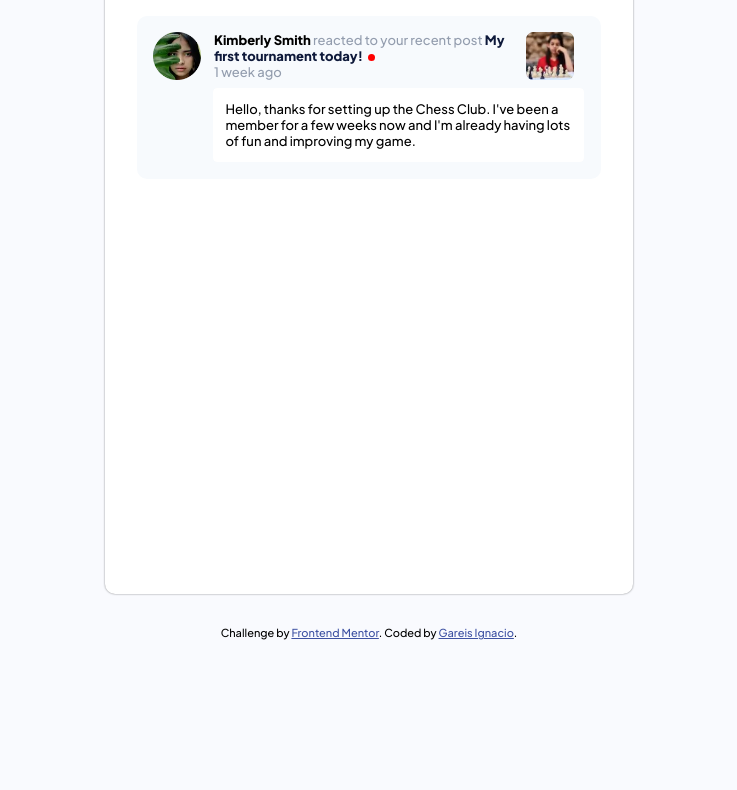
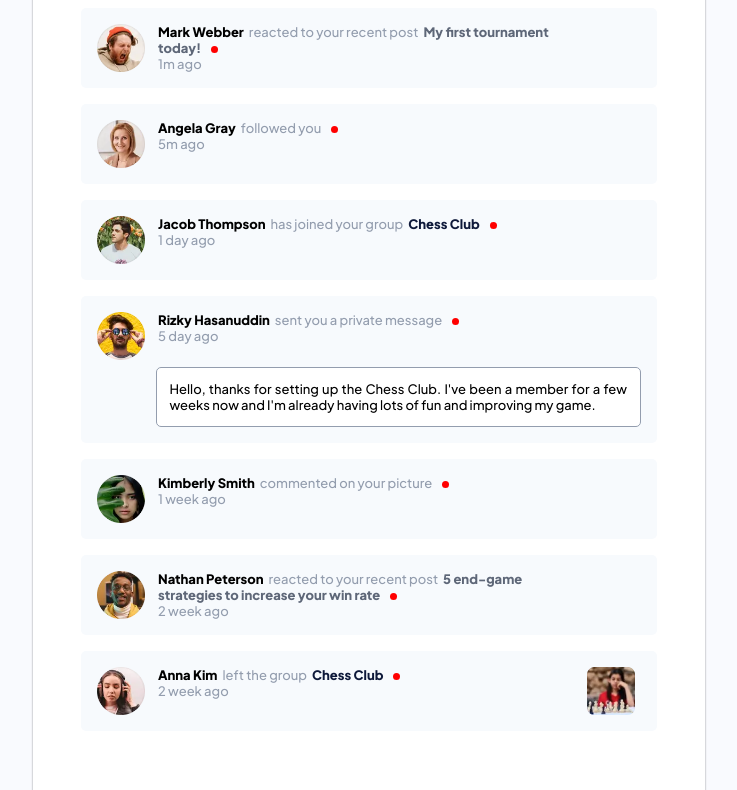
Before and after one commit to Gareisignacio/notification-page, a plain HTML site: page index.html in a window 1280 px wide. Shown: the part 110-900 px from the top of the page, without its empty margins (271-1008 px from the left). Before the commit the page ends 800 px from the top, so only its background shows below. Drawn offline with Linux system fonts and the light colour scheme.

Commit message:
Mark Read

```diff
--- a/_container.scss
+++ b/_container.scss
@@ -1,7 +1,7 @@
 .container{
    margin: 2em 0em;
-   width: 33em;
-   height: 42em;
+   width: 42em;
+   height: auto;
    background-color: #ffffff;
    display: flex;
    flex-direction: column;
@@ -12,7 +12,7 @@
    header{
       width: 100%;
       display: flex;
-      margin-bottom: 2em;
+      margin-bottom: .5em;
       align-items: center;
    h1{
       font-size: 1.5em;
@@ -30,7 +30,7 @@
       font-weight: bold;
    }
    .mark-read{
-      padding-left: 10.1em;
+      padding-left: 15em;
       color: var(--light-gray);
    }
    }
@@ -39,7 +39,7 @@
       height: 100%;
       overflow: hidden;
       .main-container{
-         background-color: var(--color2);
+         background-color: white;
          border-radius: 10px;
          padding: 1em 1em;
          margin-bottom: .5em;
@@ -49,34 +49,45 @@
             border-radius: 5px;
             font-size: 13px;
             padding: 1em;
-            border: 1px solid var(--color2);
+            border: 1px solid var(--light-gray);
             background-color: white;
+            text-align: justify;
          }
          .notifications{
             display: flex;
+            flex-direction: column;
             justify-content:baseline;
             overflow-y: hidden;
+            margin-bottom: 1em;
+            background-color: var(--color2);
+            padding: 1em;
+            border-radius: 5px;
+            .arriba{
+               display: flex;
                .info{
                   font-size: 13px;
                   display: flex;
+                  padding: 0px 1em;
                      flex-direction: column;
-               padding: 0px 1em;
-               width: 25em;
                   .user-notif{
+                     width: 32em;
                      .name{
                         font-weight: bold;
                         color: black;
                      }
                      .action{
                         color: var(--light-gray);
+                        padding-left: 5px;
                      }
                      .post{
                         color: var(--gray);
                         font-weight: bold;
+                        padding-left: 5px;
                      }
                      .group{
                         font-weight: bold;
                         color: var(--dark-blue);
+                        padding-left: 5px;
                      }
                   }
                   .time-ago{
@@ -89,7 +100,7 @@
                   background-color: red;
                   border-radius: 25px;
                   margin-top: .3em;
-               margin-left: 3px;
+                  margin-left: 10px;
                }
                .perfil-pic{
                   width: 3em;
@@ -98,10 +109,12 @@
                .post-pic{
                   width: 3em;
                   height: 3em;
+                  display: flex;
+                  justify-self: end;
+                  align-self: flex-end;
                }
-            .message{
-               position: static;
-               width: 100%;
+            }
+            .abajo{
             }
          }
 
--- a/app.js
+++ b/app.js
@@ -35,7 +35,6 @@ const notificationList = [
       action: "commented on your picture",
       date: "1 week ago",
       perfil_pic: "assets/images/avatar-kimberly-smith.webp",
-      picture:"assets/images/image-chess.webp",
       read: false,
    },
    {
@@ -75,6 +74,11 @@ function notificationArray(){
       let userDiv = document.createElement("div");
       userDiv.classList.add("user-notif");
 
+      let arribaDiv = document.createElement("div");
+      arribaDiv.classList.add("arriba")
+      let abajoDiv = document.createElement("div");
+      abajoDiv.classList.add("abajo");
+
       //Paragraphs
       let nameSpan = document.createElement("span");
       nameSpan.classList.add("name")
@@ -83,6 +87,9 @@ function notificationArray(){
       let actionSpan = document.createElement("span");
       actionSpan.classList.add("action");
       actionSpan.textContent = notificationList[i].action;
+
+      userDiv.appendChild(nameSpan);
+      userDiv.appendChild(actionSpan);
 
       if(notificationList[i].post !== undefined){
          let postSpan = document.createElement("span");
@@ -96,10 +103,14 @@ function notificationArray(){
          userDiv.appendChild(groupSpan);
       }
 
+      arribaDiv.appendChild(profilePic);
+      arribaDiv.appendChild(infoDiv);
+
       if(notificationList[i].picture !== undefined){
          let postImg = document.createElement("img");
          postImg.classList.add("post-pic");
          postImg.src = notificationList[i].picture;
+         arribaDiv.appendChild(postImg);
       }
 
       let timeAgoPara = document.createElement("p");
@@ -109,28 +120,30 @@ function notificationArray(){
          let messagePara = document.createElement("p");
          messagePara.classList.add("message");
          messagePara.textContent = notificationList[i].message;
+         abajoDiv.appendChild(messagePara);
       }
+
+      let notReadDot = document.createElement("canvas");
+      notReadDot.classList.add("dot");
+      userDiv.appendChild(notReadDot);
+
 
       // Introducir Div
       profilePic.src = notificationList[i].perfil_pic;
 
-      userDiv.appendChild(nameSpan);
-      userDiv.appendChild(actionSpan);
+
 
       timeAgoPara.textContent = notificationList[i].date;
 
-      notifDiv.appendChild(profilePic);
-      notifDiv.appendChild(userDiv);
 
-      infoDiv.appendChild(userNotif);
+      infoDiv.appendChild(userDiv);
       infoDiv.appendChild(timeAgoPara);
 
-      notifDiv.appendChild(infoDiv)
 
-      notifDiv.appendChild(postImg);
+      notifDiv.appendChild(arribaDiv);
+      notifDiv.appendChild(abajoDiv)
 
       mainContainer.appendChild(notifDiv);
-      mainContainer.appendChild(messagePara);
    }
 }
 
--- a/index.html
+++ b/index.html
@@ -27,8 +27,10 @@
 
     <main>
       <div class="main-container">
-        <div class="notifications">
+        <!-- <div class="notifications">
+          <div class="arriba">
             <img class="perfil-pic" src="assets/images/avatar-kimberly-smith.webp">
+
             <div class="info">
                 <div class="user-notif">
                   <span class="name">Kimberly Smith</span>
@@ -37,11 +39,14 @@
                   <canvas class="dot"></canvas></div>
                 <p class="time-ago">1 week ago</p>
             </div>
+
             <img src="assets/images/image-chess.webp" class="post-pic">
           </div>
-        <div>
+          <div class="abajo">
             <p class="message">Hello, thanks for setting up the Chess Club. I've been a member for a few weeks now and I'm already having lots of fun and improving my game.</p>
           </div>
+        </div> -->
+
 
       </div>
     </main>
```
Also changed, not shown: main.css, 1 other file. Lines whose indentation alone changed are shown as unchanged.
